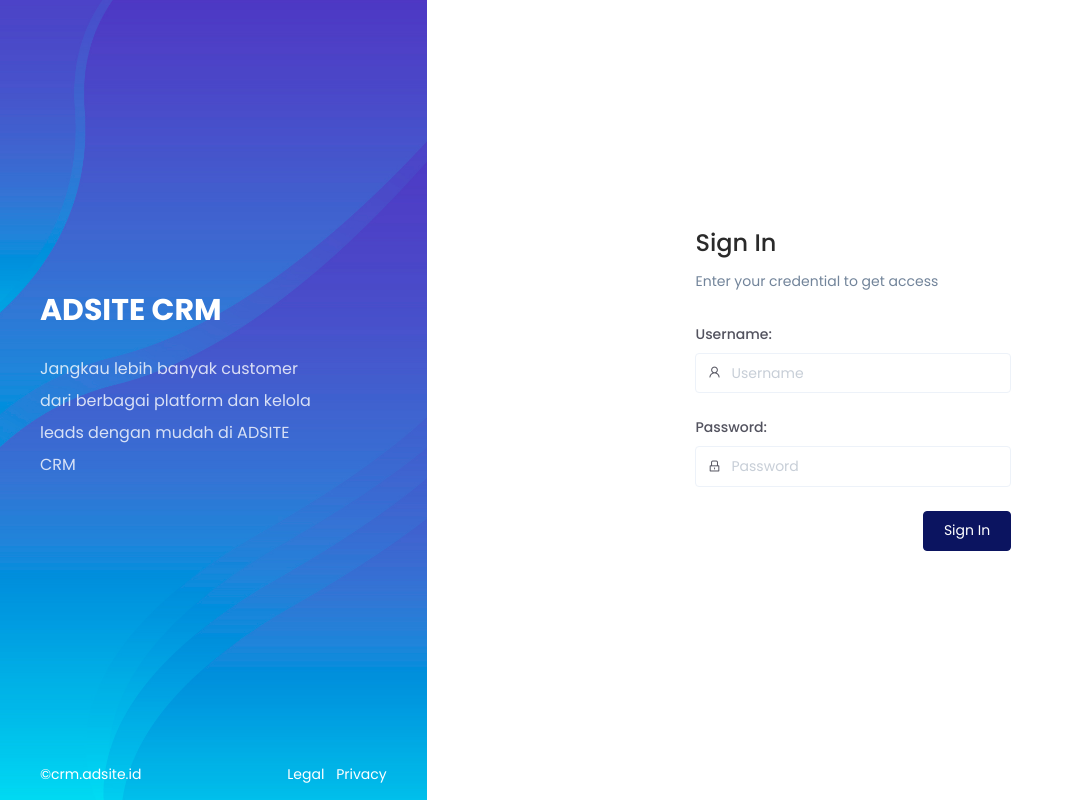
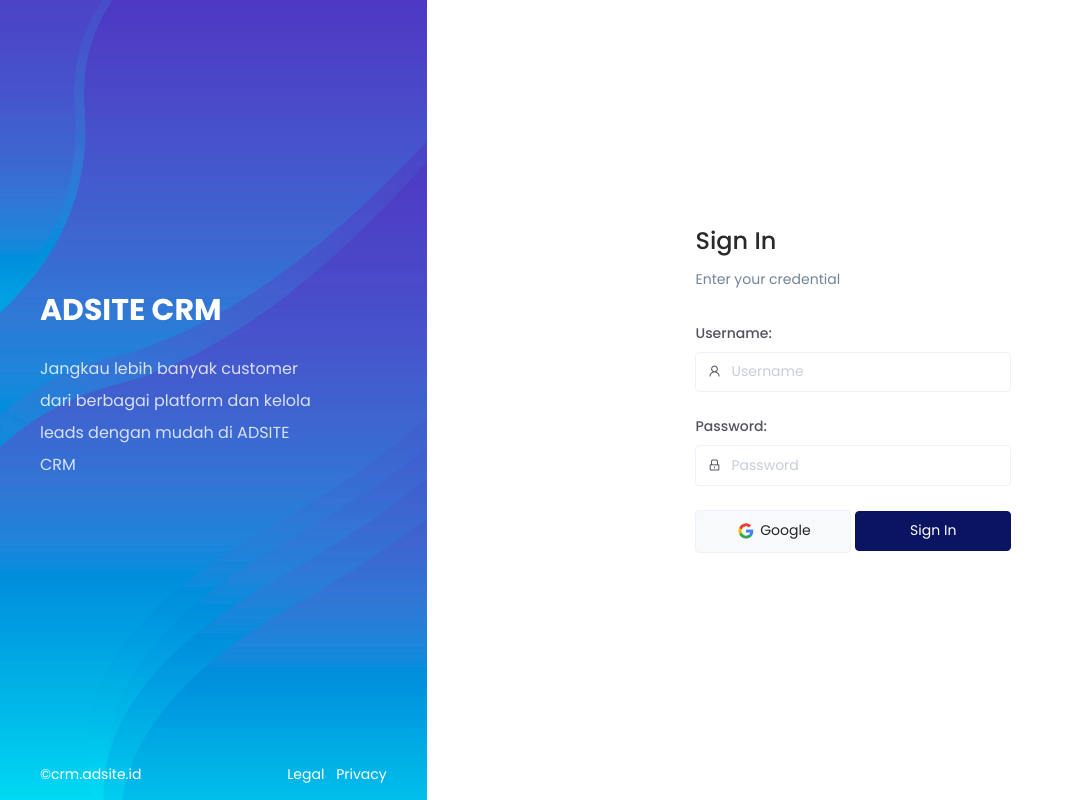
Before and after one commit to fauzancaren/adsitecrm, a CodeIgniter app: the page made by application/views/template/login.php in a window 1280 px wide. Shown: the whole page, without its empty margins (0-1074 px from the left). Run offline with CodeIgniter, Linux system fonts and the light colour scheme; data that the repository does not hold is empty.

Commit message:
tambah tombol google

```diff
--- a/application/views/template/login.php
+++ b/application/views/template/login.php
@@ -50,7 +50,7 @@
                         <div class="row no-gutters h-100 align-items-center">
                             <div class="col-md-8 col-lg-7 col-xl-6 mx-auto px-5">
                                 <h2>Sign In</h2>
-                                <p class="m-b-30">Enter your credential to get access</p>
+                                <p class="m-b-30">Enter your credential</p>
                                 <form action="<?= base_url("login/check_login") ?>" method="post">
                                     <div class="form-group">
                                         <label class="font-weight-semibold" for="userName">Username:</label>
@@ -69,16 +69,23 @@
                                     </div>
                                     <div class="form-group">
                                         <div class="d-flex align-items-center justify-content-between">
+                                            <!--
                                             <span class="font-size-13 text-muted">
-                                                <span class="d-flex justify-content-center" style="color : red;"> <?= $error ?></span>
-                                                <!--  Don't have an account?
-                                                <a class="small" href=""> Signup</a>
-                                                 -->
+
+                                                Don't have an account
+                                                <a class="small" href="">Signup</a>
+
                                             </span>
-
-                                            <button class="btn btn-primary">Sign In</button>
+                                            -->
+                                            <div class="col pl-0 pr-1">
+                                                <button class="btn btn-light col d-flex align-items-center justify-content-center"><img src="<?= base_url("assets/images/others/google.png") ?>" alt="" width="20" class="mr-1"> Google</button>
+                                            </div>
+                                            <div class="col p-0">
+                                                <button class="btn btn-primary col">Sign In</button>
+                                            </div>
                                         </div>
                                     </div>
+                                    <span class="d-flex justify-content-center col-12" style="color : red;"> <?= $error ?></span>
                                 </form>
                             </div>
                         </div>
```
Also changed, not shown: assets/images/others/google.png (added).
